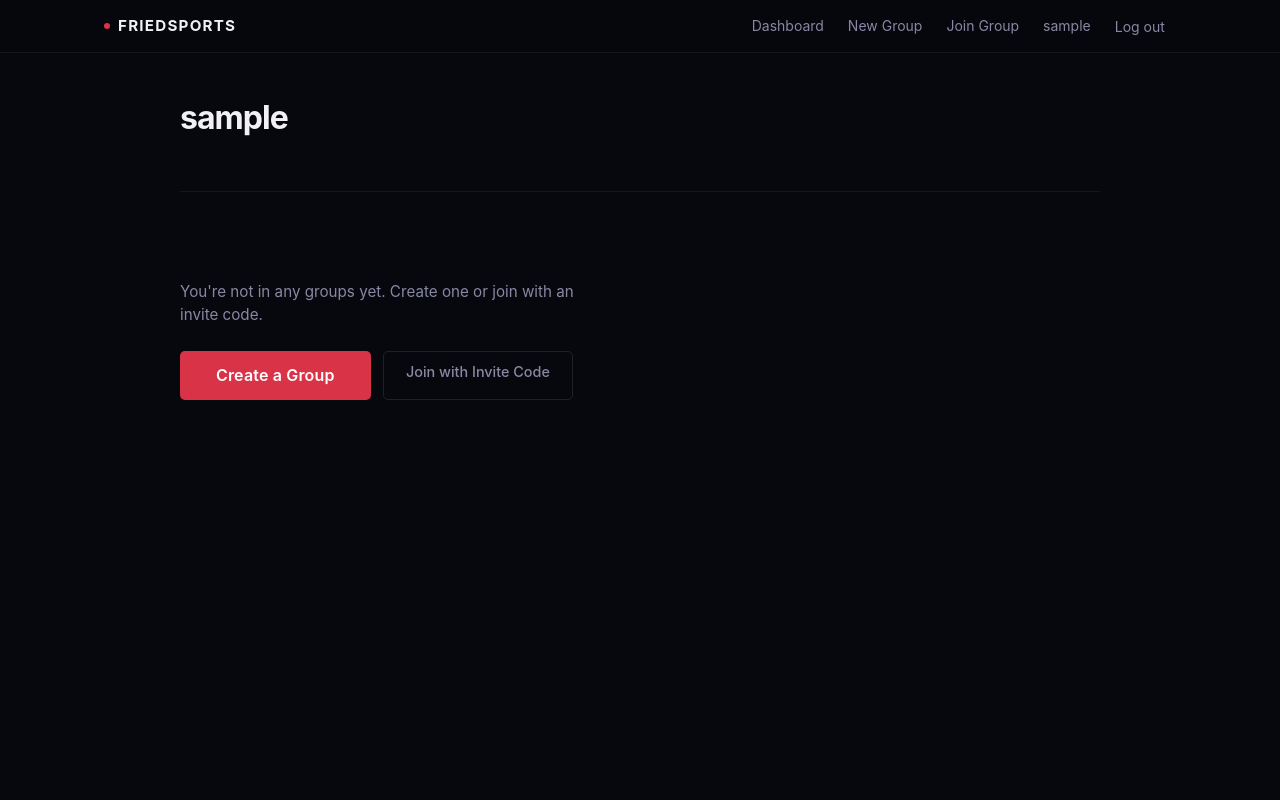
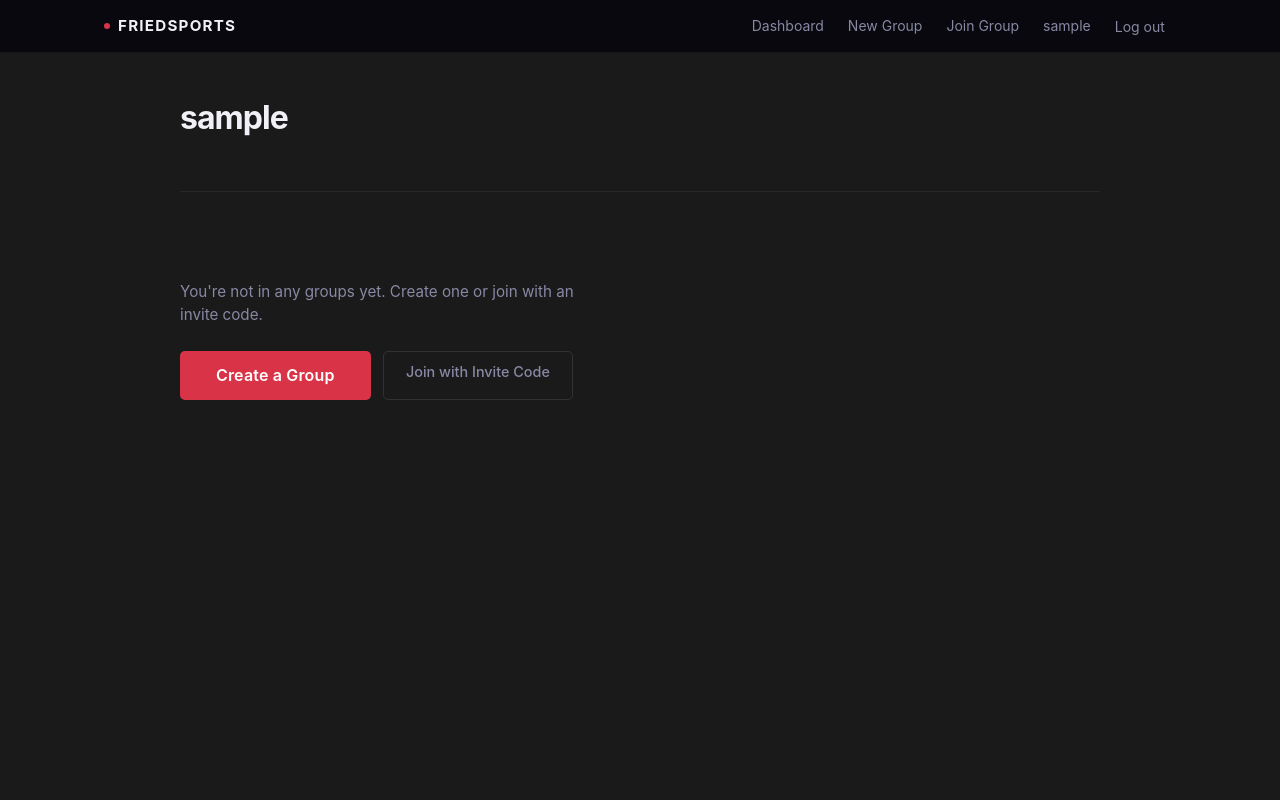
Before and after one commit to fenixawiles/FriedSports, a Flask app: page /dashboard in a window 1280 px wide. Run offline with Flask 3, Linux system fonts and the light colour scheme; the visitor is signed in with stand-in values (Sample User, id 1); data that the repository does not hold is empty.

Commit message:
Soften background from near-black blue to neutral charcoal
bg-primary #07070e → #1a1a1a, surface/elevated/input shifted to match.
Removes the blue-black tint, reduces contrast edge against white text.

Co-Authored-By: Claude Sonnet 4.6 <noreply@anthropic.com>

```diff
--- a/app/static/css/styles.css
+++ b/app/static/css/styles.css
@@ -1,9 +1,9 @@
 /* ── Variables ── */
 :root {
-  --bg-primary: #07070e;
-  --bg-surface: #0c0c18;
-  --bg-elevated: #111120;
-  --bg-input: #0a0a16;
+  --bg-primary: #1a1a1a;
+  --bg-surface: #212121;
+  --bg-elevated: #282828;
+  --bg-input: #1d1d1d;
   --border: rgba(255,255,255,0.06);
   --border-mid: rgba(255,255,255,0.10);
   --accent: #d93348;
```
